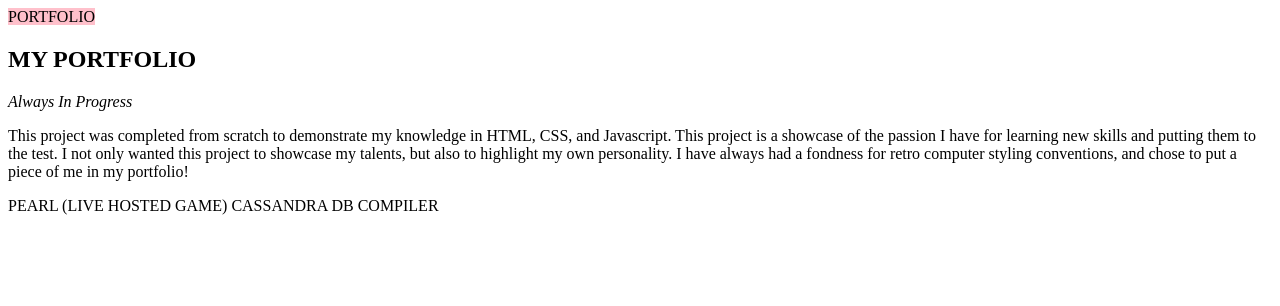
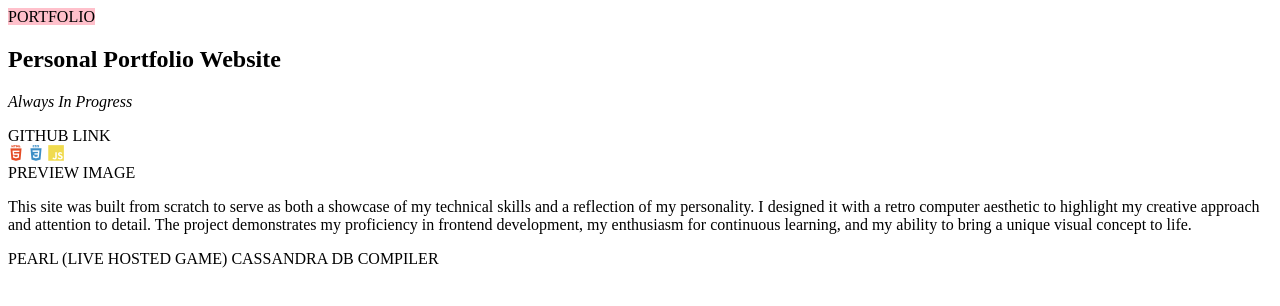
Before and after one commit to codemelonn/portfolio, a website: page src/pages/projects.html in a window 1280 px wide. Drawn offline with nearby package versions, Linux system fonts and the light colour scheme.

Commit message:
exciting progress!

```diff
--- a/src/pages/projects.html
+++ b/src/pages/projects.html
@@ -5,6 +5,11 @@
         <meta name="viewport" content="width=device-width, initial-scale=1.0" />
         <title>Projects</title>
         <link rel="stylesheet" href="/src/css/projects.css" />
+        <link
+            rel="stylesheet"
+            type="text/css"
+            href="https://cdn.jsdelivr.net/gh/devicons/devicon@latest/devicon.min.css"
+        />
     </head>
     <body class="h-screen">
         <div class="screen-container h-full flex flex-col">
@@ -14,21 +19,43 @@
                 <label for="tab-1" class="rounded-t-xl px-6 mr-1 shadow-md">PORTFOLIO</label>
 
                 <!-- TAB CONTENT -->
-                <div class="tab flex-grow overflow-auto">
-                    <div class="flex flex-col p-1 mt-10 m-6 border">
-                        <div class="self-start border p-3">
-                            <h2 class="text-2xl">MY PORTFOLIO</h2>
+                <div class="tab h-[430px] overflow-y-auto rounded-b-lg rounded-tr-lg">
+                    <div
+                        class="grid grid-cols-[2fr_2fr_2fr_min-content] grid-rows-6 gap-4 p-5 mt-5 m-6 rounded-lg border-2 border-cambridgeBlue"
+                    >
+                        <!-- Header -->
+                        <div class="col-span-1 row-span-2 border">
+                            <h2 class="text-2xl">Personal Portfolio Website</h2>
                             <p><em>Always In Progress</em></p>
                         </div>
-                        <div>
-                            <p class="border p-3 text-lg">
-                                This project was completed from scratch to demonstrate my knowledge
-                                in HTML, CSS, and Javascript. This project is a showcase of the
-                                passion I have for learning new skills and putting them to the test.
-                                I not only wanted this project to showcase my talents, but also to
-                                highlight my own personality. I have always had a fondness for retro
-                                computer styling conventions, and chose to put a piece of me in my
-                                portfolio!
+
+                        <!-- Github Link to Project -->
+                        <div class="col-span-2 col-start-2 border">GITHUB LINK</div>
+
+                        <!-- Tech Stack -->
+                        <div class="row-span-6 col-start-5 border w-min">
+                            <div class="flex flex-col items-center gap-4 pt-5">
+                                <i class="devicon-html5-plain-wordmark colored text-5xl"></i>
+                                <i class="devicon-css3-plain-wordmark colored text-5xl"></i>
+                                <i class="devicon-tailwindcss-original colored text-5xl"></i>
+                                <i class="devicon-javascript-plain colored text-5xl"></i>
+                            </div>
+                        </div>
+
+                        <!-- Image Preview of Project -->
+                        <div class="col-span-1 row-span-4 col-start-1 row-start-3 border">
+                            PREVIEW IMAGE
+                        </div>
+
+                        <!-- Main Description Content -->
+                        <div class="col-span-2 row-span-5 col-start-2 row-start-2 border">
+                            <p class="text-lg text-balance">
+                                This site was built from scratch to serve as both a showcase of my
+                                technical skills and a reflection of my personality. I designed it
+                                with a retro computer aesthetic to highlight my creative approach
+                                and attention to detail. The project demonstrates my proficiency in
+                                frontend development, my enthusiasm for continuous learning, and my
+                                ability to bring a unique visual concept to life.
                             </p>
                         </div>
                     </div>
```
Also changed, not shown: src/index.html (+1 -1 lines).
